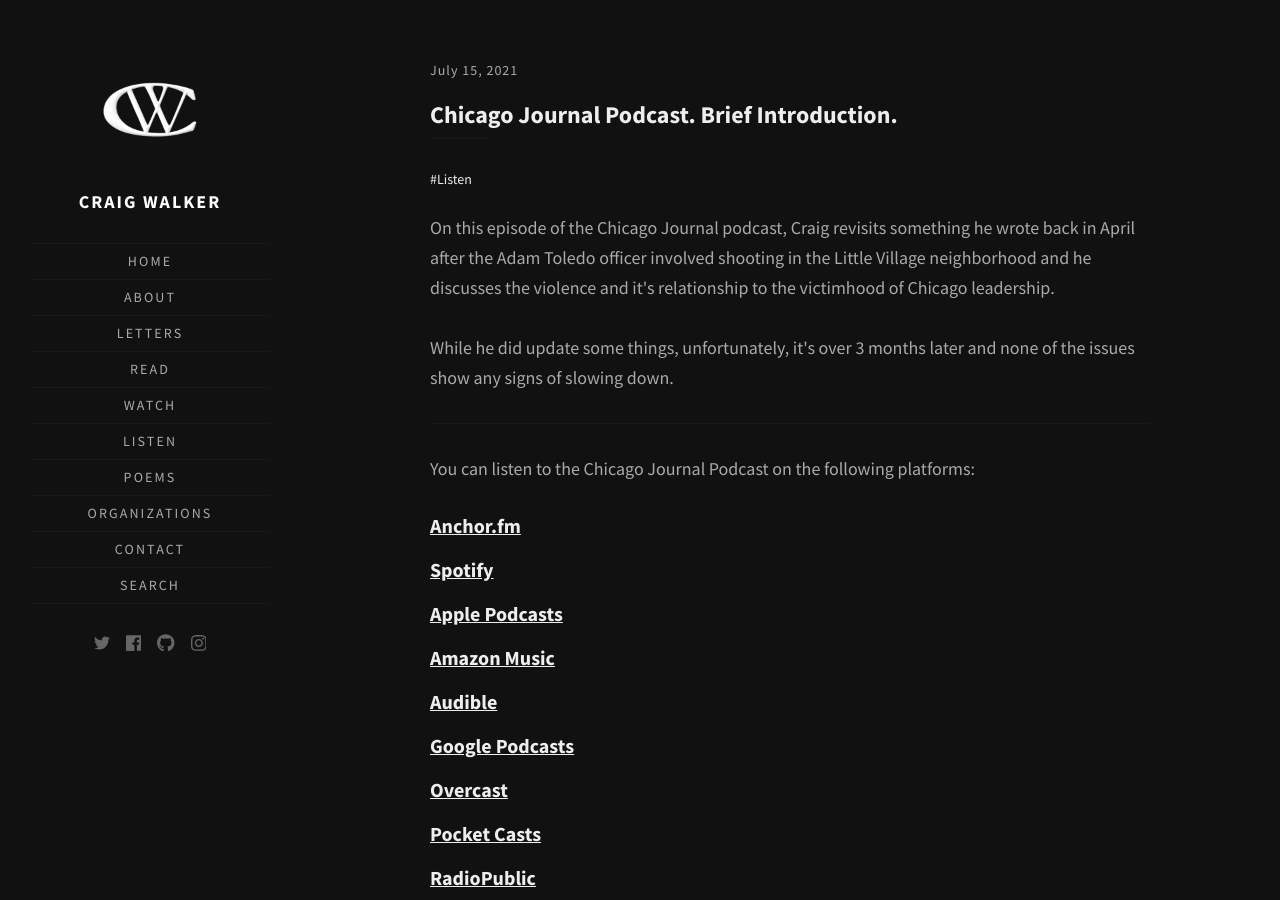
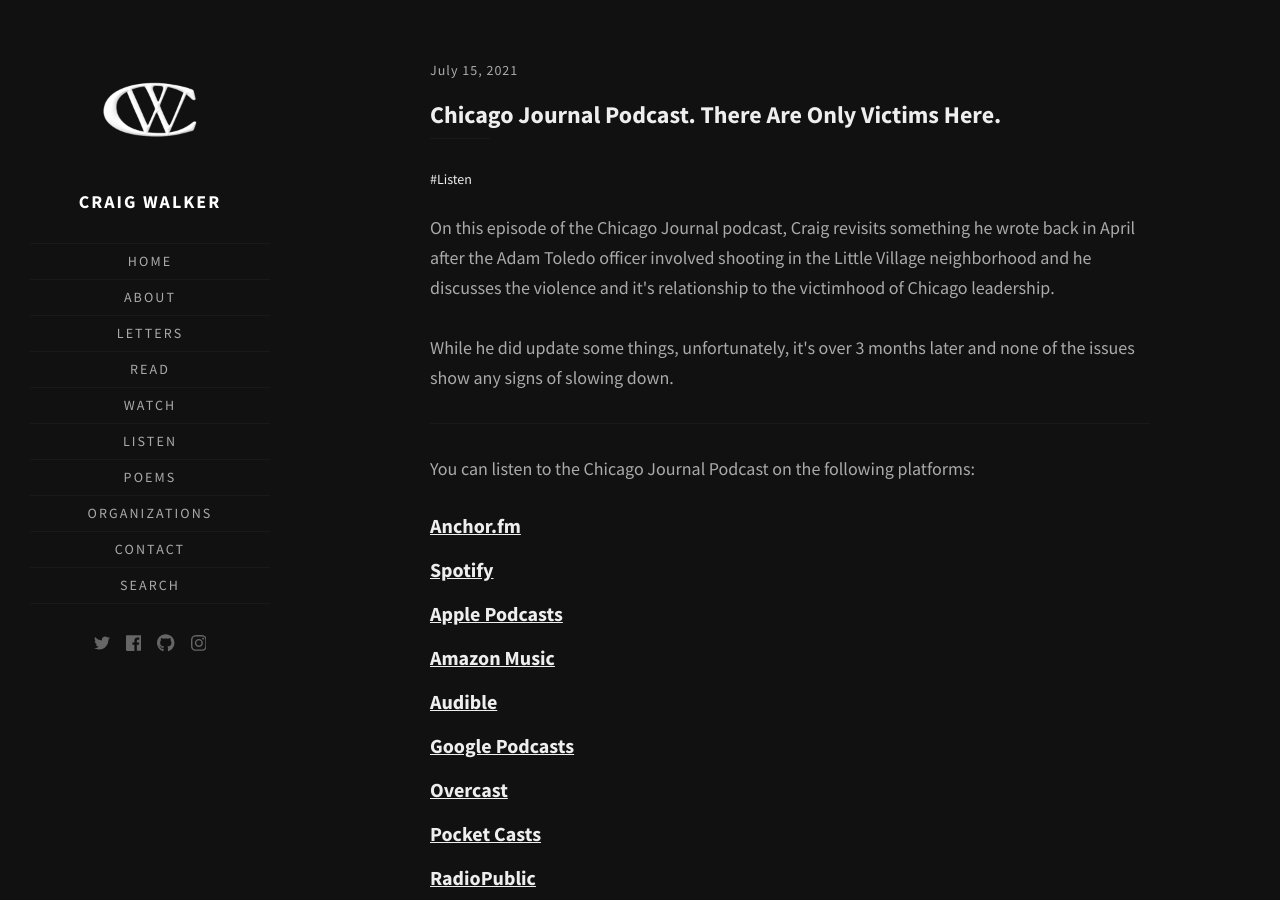
Before and after one commit to walkercraig/walkercraig, a Jekyll site: the page built from _posts/2021/2021-07-15-chicago-journal-podcast-there-are-only-victims-here.md, in a window 1280 px wide and 900 px high. Built offline with Jekyll 4.4.1, drawn with Linux system fonts in a browser that asks for light colours; some web fonts are replaced.

Commit message:
Update 2021-07-15-chicago-journal-podcast-there-are-only-victims-here.md

```diff
--- a/_posts/2021/2021-07-15-chicago-journal-podcast-there-are-only-victims-here.md
+++ b/_posts/2021/2021-07-15-chicago-journal-podcast-there-are-only-victims-here.md
@@ -1,7 +1,7 @@
 ---
 layout: post
 tag: [ Listen ]
-title: Chicago Journal Podcast. Brief Introduction.
+title: Chicago Journal Podcast. There Are Only Victims Here.
 ---
 
 <p>On this episode of the Chicago Journal podcast, Craig revisits something he wrote back in April after the Adam Toledo officer involved shooting in the Little Village neighborhood and he discusses the violence and it's relationship to the victimhood of Chicago leadership.</p>
```
